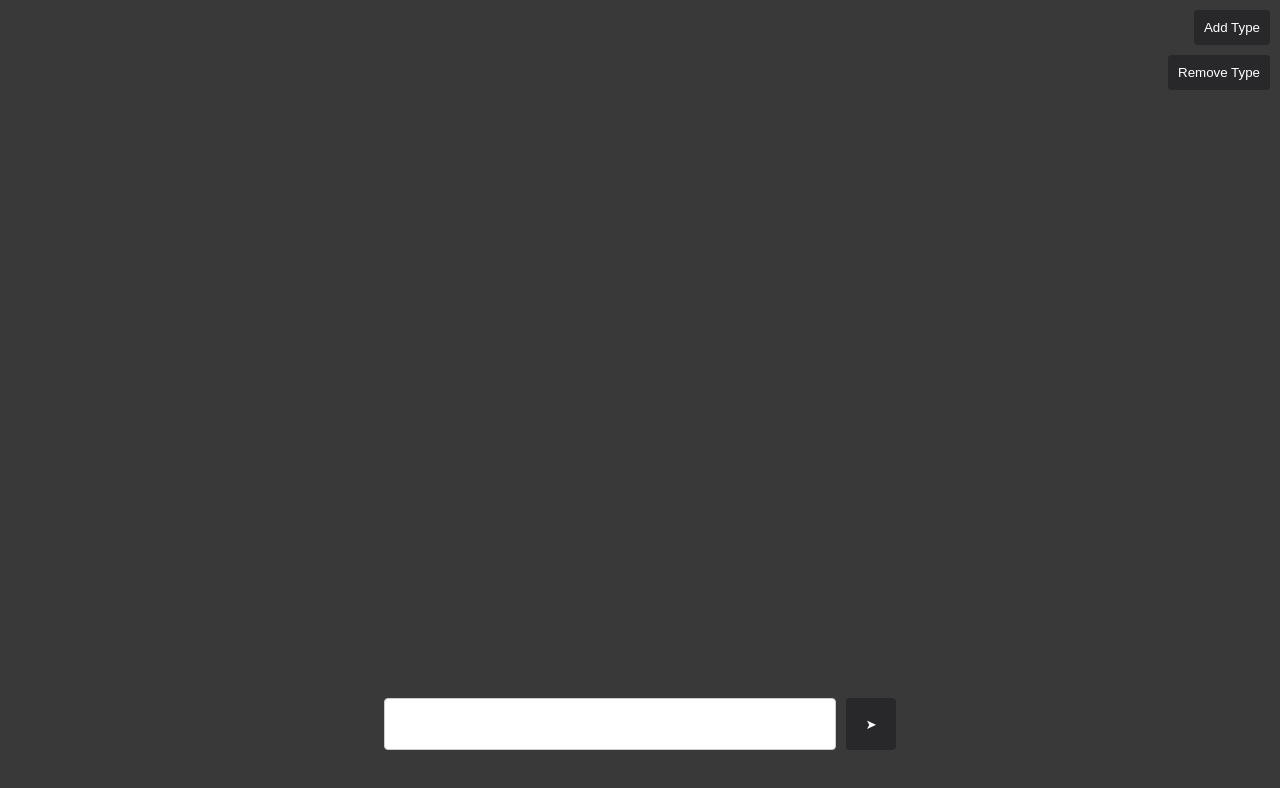
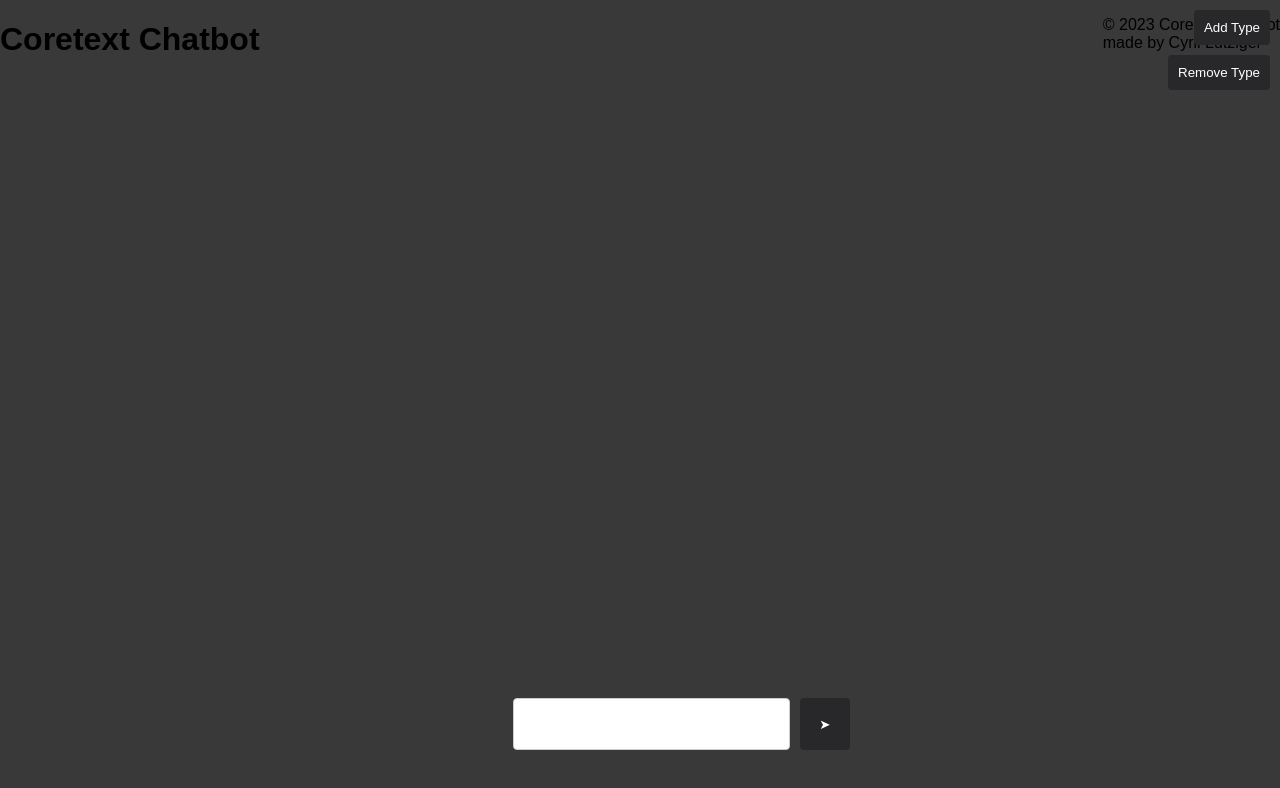
Before and after one commit to Cikle/LB-294, a plain HTML site: page index.html in a window 1280 px wide. Drawn offline with Linux system fonts and the light colour scheme.

Commit message:
Update index.html

```diff
--- a/index.html
+++ b/index.html
@@ -9,6 +9,10 @@
 </head>
 
 <body>
+
+    <header>
+        <h1>Coretext Chatbot</h1>
+    </header>
 
     <div id="addTypeModal" class="modal">
         <div class="modal-content">
@@ -54,6 +58,13 @@
         </div>
     </div>
 
+    <footer>
+        <!-- Hier können Sie den Footer-Inhalt platzieren -->
+        <p>&copy; 2023 Coretext Chatbot<br>
+            made by Cyril Lutziger
+        </p>
+    </footer>
+
     <script src="main.js"></script>
 
 </body>
```
